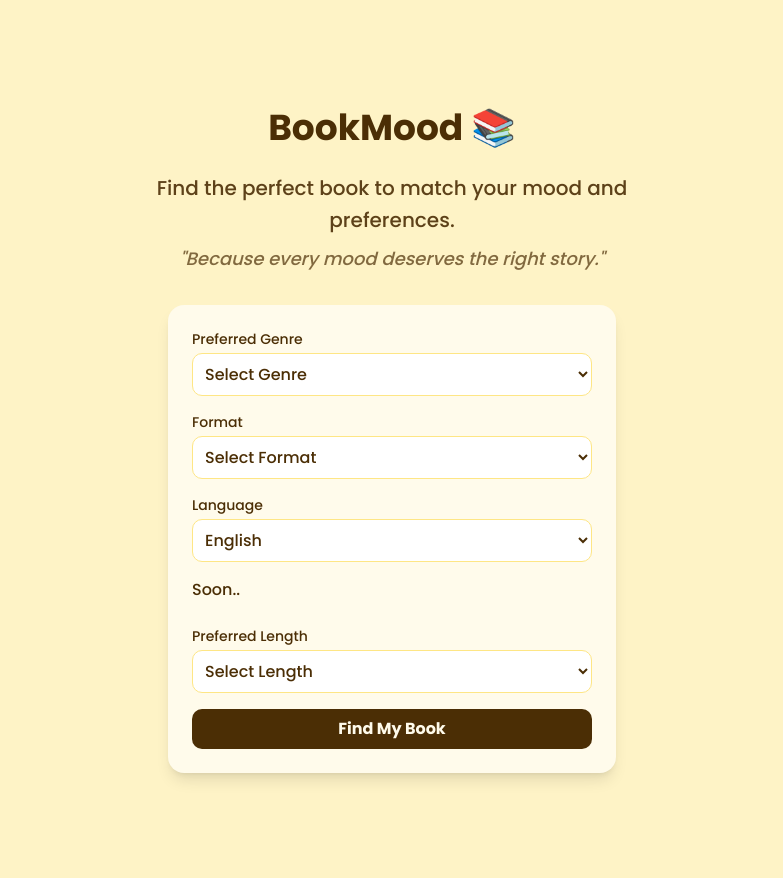
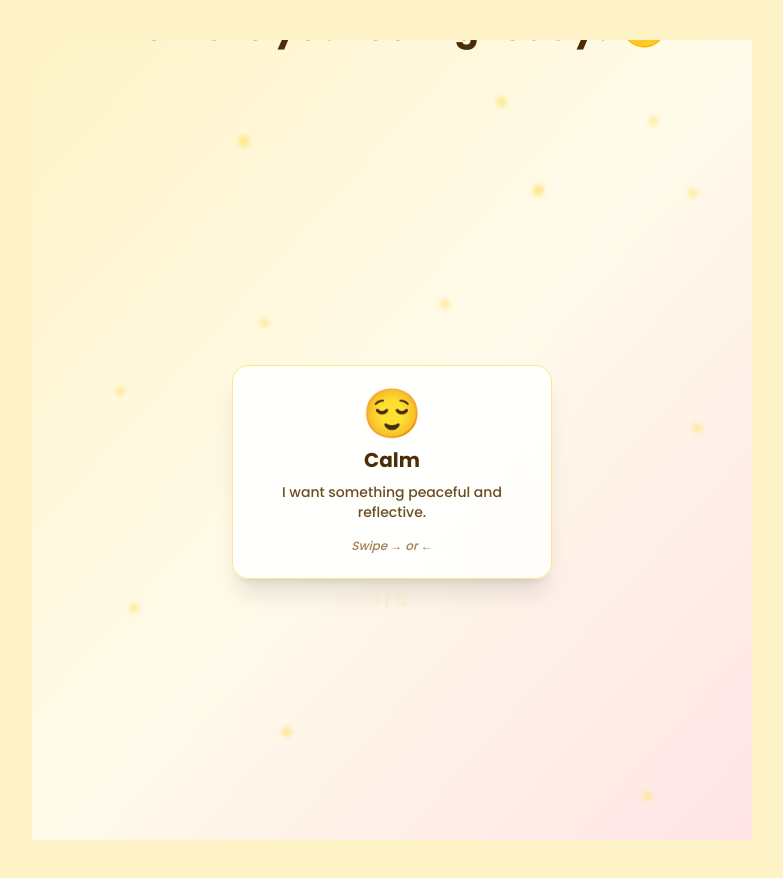
Before and after one commit to 0xDaniiel/Bookmood, a Next.js app in the folder frontend/: page / in a window 1280 px wide. Shown: the whole page, without its empty margins (248-1031 px from the left). Built offline with nearby package versions, Linux system fonts and the light colour scheme.

Commit message:
Update ui with mood swipe card intro

```diff
--- a/frontend/app/results/page.tsx
+++ b/frontend/app/bookform/page.tsx
@@ -1,7 +1,8 @@
+import HomePage from "@/components/HomePage";
 import React from "react";
 
 const page = () => {
-  return <div>page</div>;
+  return <HomePage />;
 };
 
 export default page;
--- a/frontend/app/page.tsx
+++ b/frontend/app/page.tsx
@@ -1,6 +1,16 @@
-import HomePage from "@/components/HomePage";
-import Image from "next/image";
+import MoodSwipeDeck from "@/components/MoodSwipeDeck";
+import ButterflyBackground from "@/components/ButterflyBackground";
 
 export default function Home() {
-  return <HomePage />;
+  return (
+    <main className="relative h-screen flex items-center justify-center bg-gradient-to-br from-amber-100 via-amber-50 to-rose-100 overflow-hidden">
+      <ButterflyBackground />
+      <div className="z-10">
+        <h1 className="text-4xl font-bold text-[#4B2E05] mb-6 text-center">
+          How are you feeling today? 🌙
+        </h1>
+        <MoodSwipeDeck />
+      </div>
+    </main>
+  );
 }
--- /dev/null
+++ b/frontend/components/ButterflyBackground.tsx
@@ -0,0 +1,37 @@
+"use client";
+
+import { motion } from "framer-motion";
+
+const ButterflyBackground = () => {
+  const butterflies = Array.from({ length: 15 });
+
+  return (
+    <div className="absolute inset-0 overflow-hidden pointer-events-none">
+      {butterflies.map((_, i) => (
+        <motion.div
+          key={i}
+          className="absolute w-2 h-2 bg-amber-200 rounded-full shadow-lg"
+          animate={{
+            x: [0, Math.random() * 800 - 400],
+            y: [0, Math.random() * 600 - 300],
+            opacity: [0.2, 1, 0.2],
+            scale: [0.8, 1.4, 0.8],
+          }}
+          transition={{
+            duration: 10 + Math.random() * 10,
+            repeat: Infinity,
+            repeatType: "mirror",
+            ease: "easeInOut",
+          }}
+          style={{
+            top: `${Math.random() * 100}%`,
+            left: `${Math.random() * 100}%`,
+            filter: "blur(2px)",
+          }}
+        />
+      ))}
+    </div>
+  );
+};
+
+export default ButterflyBackground;
--- a/frontend/components/MoodCard.tsx
+++ b/frontend/components/MoodCard.tsx
@@ -1,34 +1,35 @@
-"use client";
-
-import React from "react";
-import TinderCard from "react-tinder-card";
 import { motion } from "framer-motion";
 
 interface MoodCardProps {
-  mood: {
-    name: string;
-    emoji: string;
-    desc: string;
-  };
-  onSwipe: (direction: string, mood: string) => void;
+  emoji: string;
+  title: string;
+  desc: string;
+  onSwipe: (direction: "left" | "right") => void;
 }
 
-export default function MoodCard({ mood, onSwipe }: MoodCardProps) {
+const MoodCard: React.FC<MoodCardProps> = ({ emoji, title, desc, onSwipe }) => {
   return (
-    <TinderCard
-      className="absolute"
-      key={mood.name}
-      onSwipe={(dir) => onSwipe(dir, mood.name)}
-      preventSwipe={["up", "down"]}
+    <motion.div
+      className="bg-white/90 backdrop-blur-md shadow-xl rounded-2xl p-6 w-80 text-center border border-amber-200"
+      drag="x"
+      dragConstraints={{ left: 0, right: 0 }}
+      dragElastic={1}
+      onDragEnd={(e, info) => {
+        if (info.offset.x > 100) onSwipe("right");
+        if (info.offset.x < -100) onSwipe("left");
+      }}
+      whileTap={{ scale: 0.97 }}
+      initial={{ opacity: 0, y: 50 }}
+      animate={{ opacity: 1, y: 0 }}
+      exit={{ opacity: 0, y: -50 }}
+      transition={{ duration: 0.3 }}
     >
-      <motion.div
-        className="bg-white rounded-2xl shadow-lg w-80 h-96 flex flex-col items-center justify-center text-center p-6"
-        whileHover={{ scale: 1.03 }}
-      >
-        <div className="text-6xl mb-4">{mood.emoji}</div>
-        <h2 className="text-2xl font-semibold">{mood.name}</h2>
-        <p className="text-gray-600 mt-2">{mood.desc}</p>
-      </motion.div>
-    </TinderCard>
+      <div className="text-5xl mb-2">{emoji}</div>
+      <h3 className="text-xl font-semibold text-[#4B2E05]">{title}</h3>
+      <p className="text-sm text-[#6B4E1F] mt-2">{desc}</p>
+      <p className="text-xs text-[#A67C52] mt-4 italic">Swipe → or ←</p>
+    </motion.div>
   );
-}
+};
+
+export default MoodCard;
--- /dev/null
+++ b/frontend/components/MoodSwipeDeck.tsx
@@ -0,0 +1,43 @@
+"use client";
+
+import { useState } from "react";
+import { AnimatePresence, motion } from "framer-motion";
+import MoodCard from "./MoodCard";
+import { moods } from "@/data/mood";
+import { useRouter } from "next/navigation";
+
+const MoodSwipeDeck = () => {
+  const [index, setIndex] = useState(0);
+  const router = useRouter();
+
+  const handleSwipe = (direction: "left" | "right") => {
+    const nextIndex = index + 1;
+    if (direction === "right") {
+      // Send the selected mood to /bookform (next page)
+      const selectedMood = moods[index].title.toLowerCase();
+      router.push(`/bookform?mood=${selectedMood}`);
+    } else {
+      if (nextIndex < moods.length) setIndex(nextIndex);
+    }
+  };
+
+  return (
+    <div className="flex flex-col items-center justify-center h-screen w-full relative">
+      <AnimatePresence mode="wait">
+        <motion.div
+          key={index}
+          className="absolute"
+          transition={{ type: "spring", stiffness: 120, damping: 20 }}
+        >
+          <MoodCard {...moods[index]} onSwipe={handleSwipe} />
+        </motion.div>
+      </AnimatePresence>
+
+      <p className="text-sm text-amber-100 mt-64">
+        {index + 1} / {moods.length}
+      </p>
+    </div>
+  );
+};
+
+export default MoodSwipeDeck;
--- a/frontend/data/mood.ts
+++ b/frontend/data/mood.ts
@@ -1,28 +1,42 @@
-// app/data/moods.ts
 export const moods = [
   {
-    id: 1,
-    name: "Lost",
-    emoji: "🌫️",
-    desc: "Find your way through someone else's story",
+    emoji: "😌",
+    title: "Calm",
+    desc: "I want something peaceful and reflective.",
   },
   {
-    id: 2,
-    name: "Curious",
-    emoji: "🧠",
-    desc: "Books to feed your imagination",
+    emoji: "🤓",
+    title: "Curious",
+    desc: "Something that makes me think or learn.",
+  },
+  { emoji: "😢", title: "Sad", desc: "I need comfort and understanding." },
+  {
+    emoji: "😕",
+    title: "Lost",
+    desc: "I want something that gives direction.",
   },
   {
-    id: 3,
-    name: "Heartbroken",
-    emoji: "💔",
-    desc: "Stories to heal and move on",
+    emoji: "😰",
+    title: "Anxious",
+    desc: "I want something soothing and gentle.",
   },
-  { id: 4, name: "Inspired", emoji: "✨", desc: "Fuel your creative spark" },
+  { emoji: "😒", title: "Bored", desc: "I want adventure and excitement." },
   {
-    id: 5,
-    name: "Calm",
-    emoji: "🌿",
-    desc: "Peaceful reads for quiet moments",
+    emoji: "😍",
+    title: "Romantic",
+    desc: "I want something heartfelt or tender.",
+  },
+  { emoji: "😎", title: "Confident", desc: "Something bold and inspiring." },
+  { emoji: "😇", title: "Grateful", desc: "I want something uplifting." },
+  {
+    emoji: "🤔",
+    title: "Philosophical",
+    desc: "I want something deep and meaningful.",
+  },
+  { emoji: "😂", title: "Playful", desc: "I want something fun and witty." },
+  {
+    emoji: "🤠",
+    title: "Adventurous",
+    desc: "I want something that takes me places.",
   },
 ];
```
